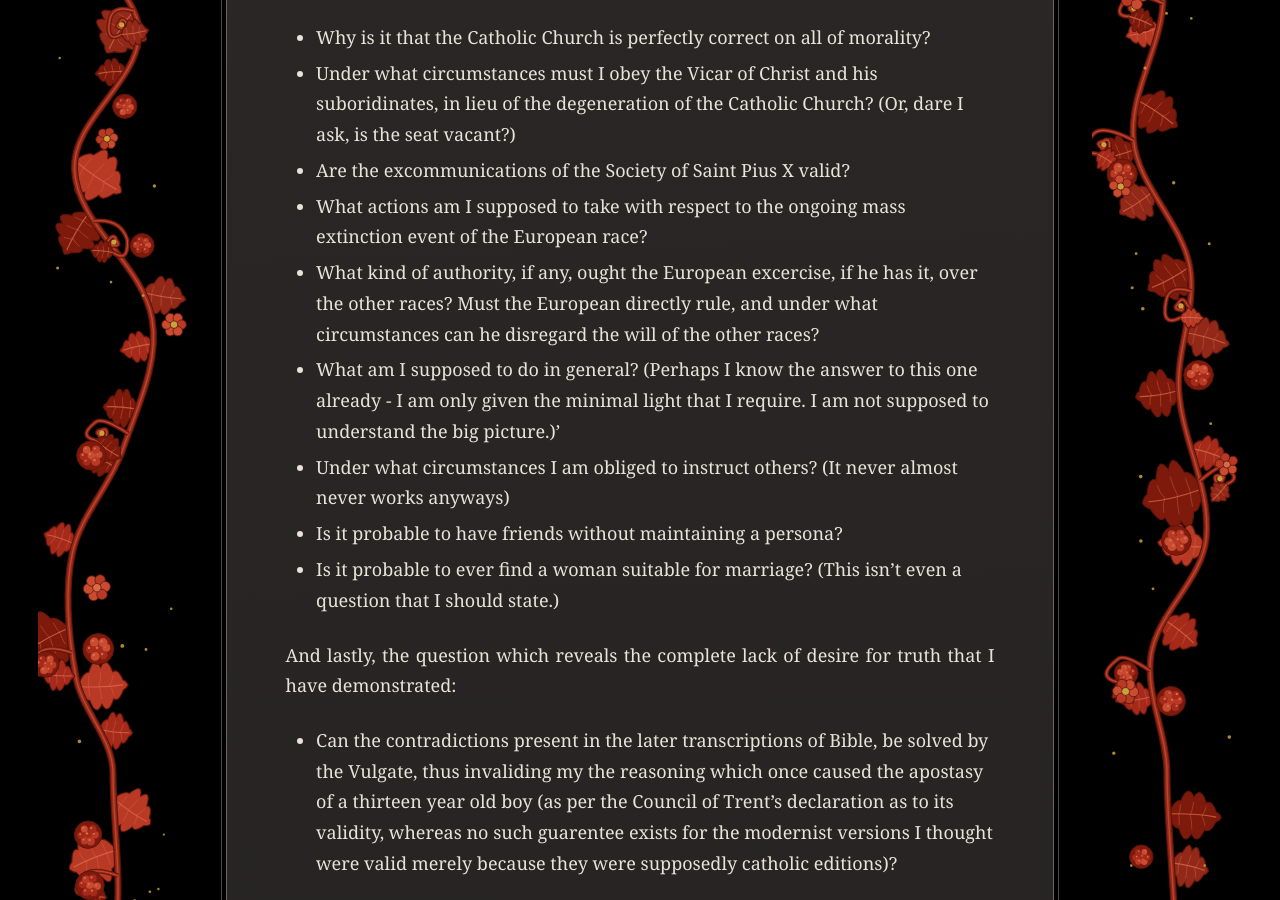
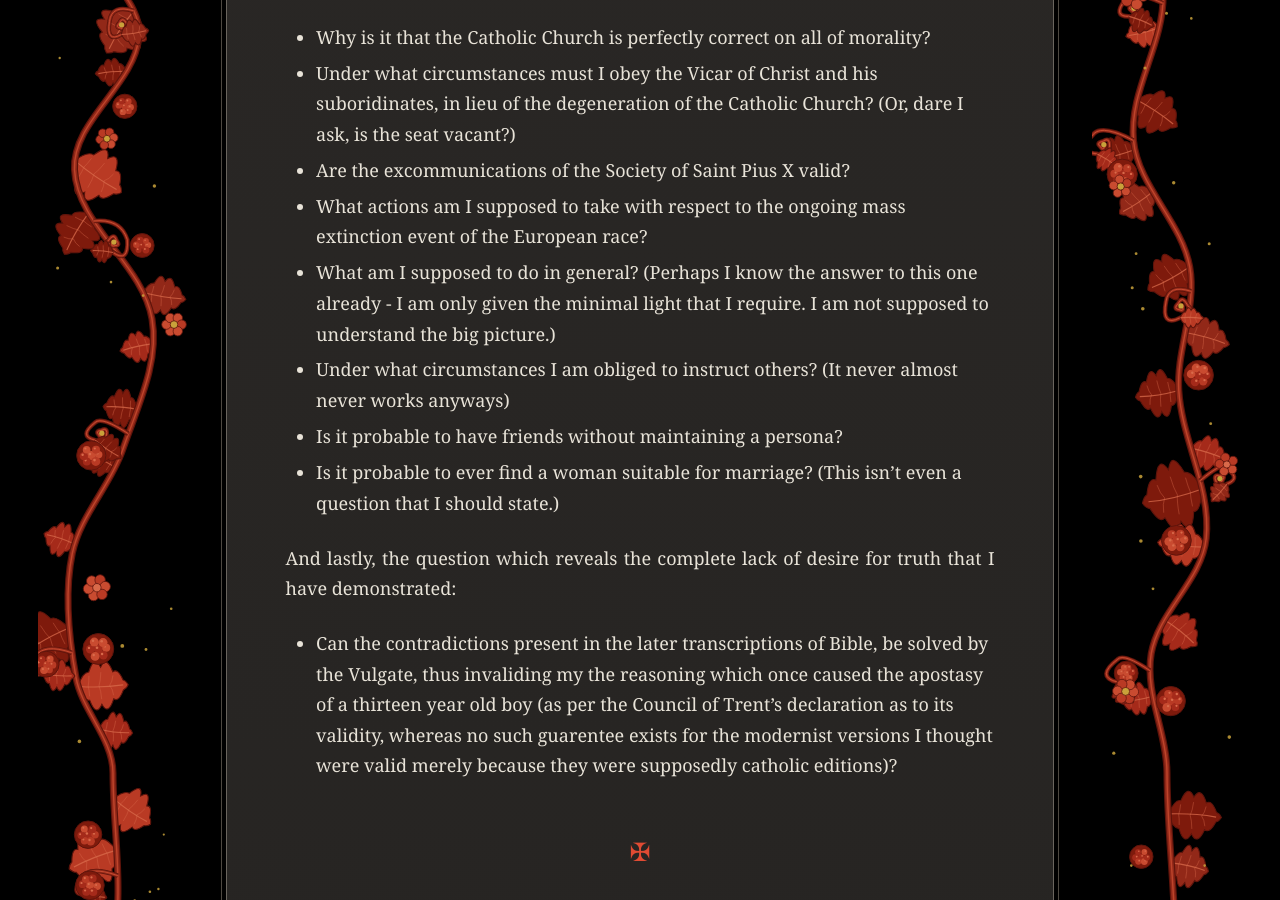
Before and after one commit to aufvektor/aufvektor.github.io, a Jekyll site: the page built from _posts/2026-07-13-the-borders-of-my-knowledge.md, in a window 1280 px wide and 900 px high, scrolled down 2347 px. Built offline with Jekyll 4.4.1, drawn with Linux system fonts in a browser that asks for light colours; some web fonts are replaced.

Commit message:
minor edit

```diff
--- a/_posts/2026-07-13-the-borders-of-my-knowledge.md
+++ b/_posts/2026-07-13-the-borders-of-my-knowledge.md
@@ -22,8 +22,7 @@
  - Under what circumstances must I obey the Vicar of Christ and his suboridinates, in lieu of the degeneration of the Catholic Church? (Or, dare I ask, is the seat vacant?)
  - Are the excommunications of the Society of Saint Pius X valid?
  - What actions am I supposed to take with respect to the ongoing mass extinction event of the European race?
- - What kind of authority, if any, ought the European excercise, if he has it, over the other races? Must the European directly rule, and under what circumstances can he disregard the will of the other races?
- - What am I supposed to do in general? (Perhaps I know the answer to this one already - I am only given the minimal light that I require. I am not supposed to understand the big picture.)'
+ - What am I supposed to do in general? (Perhaps I know the answer to this one already - I am only given the minimal light that I require. I am not supposed to understand the big picture.)
  - Under what circumstances I am obliged to instruct others? (It never almost never works anyways)
  - Is it probable to have friends without maintaining a persona?
  - Is it probable to ever find a woman suitable for marriage? (This isn't even a question that I should state.)
```
